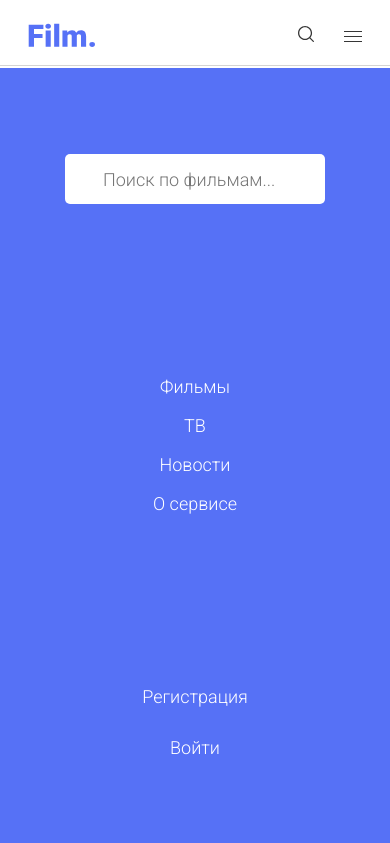
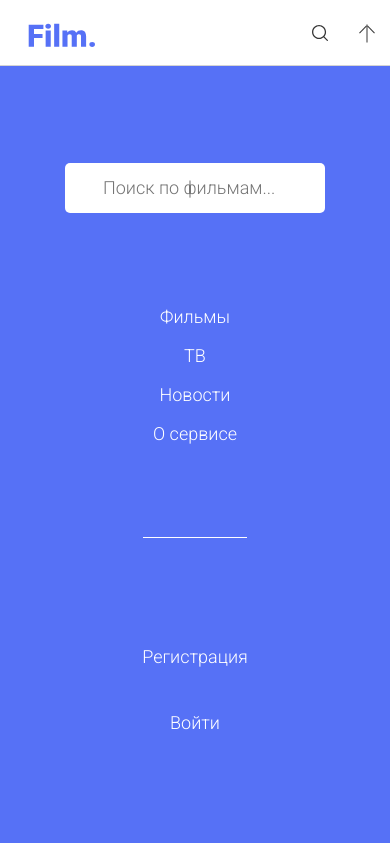
Before and after one commit to eclectic-mind/ghostbusters, a plain HTML site: page index.html in a window 390 px wide. Both pictures are taken after a click on the button 306 px from the left and 35 px from the top of the page. Shown: the top 843 px of the page. Drawn offline with Linux system fonts and the light colour scheme.

Commit message:
fix all bugs

```diff
--- a/index.html
+++ b/index.html
@@ -23,13 +23,18 @@
         <a href="#">Новости</a>
         <a href="#">О сервисе</a>
       </nav>
+      <div class="line"></div>
       <div class="button-group">
         <button href="#" class="sign-up">Регистрация</button><button href="#" class="login">Войти</button>
       </div>
     </div>
 
     <div class="mobile-buttons">
-      <button class="search-button"><img src="img/search-icon.svg" alt="search"></button><button class="menu-button">
+      <button class="search-button"><img src="img/search-icon.svg" alt="search"></button>
+      <button class="menu-button visible">
+        <span class="sandwitch-top"></span><span class="sandwitch-middle"></span><span class="sandwitch-bottom"></span>
+      </button>
+      <button class="menu-button-opened">
         <span class="sandwitch-top"></span><span class="sandwitch-middle"></span><span class="sandwitch-bottom"></span>
       </button>
     </div>
--- a/scripts/main.js
+++ b/scripts/main.js
@@ -3,12 +3,16 @@ $(document).ready(function () {
   const mobileSearchButton = $('.search-button');
   const mobileMenuButton = $('.menu-button');
   const mobileMenu = $('.m-menu');
+  const sandwitchOpened = $('.menu-button-opened');
   const tab = $('.tab');
 
   const showMobileMenu = () => {
     mobileMenu.toggleClass('visible');
+    mobileMenuButton.toggleClass('invisible');
+    sandwitchOpened.toggleClass('visible');
     $('body').toggleClass('no-scroll');
   };
+
   const changeTab = function () {
     tab.removeClass('active');
     $(this).toggleClass('active');
@@ -20,6 +24,7 @@ $(document).ready(function () {
 
   mobileSearchButton.on('click', showMobileMenu);
   mobileMenuButton.on('click', showMobileMenu);
+  sandwitchOpened.on('click', showMobileMenu);
   tab.on('click', changeTab);
 
   const mySwiper = new Swiper('.swiper-container', {
--- a/styles/styles.css
+++ b/styles/styles.css
@@ -35,6 +35,7 @@ h2 {
   height: 100%;
   align-items: center;
   flex-grow: 1;
+  justify-content: space-between;
 }
 .m-menu.visible {
   display: flex;
@@ -83,8 +84,21 @@ h2 {
   margin: 5px 0 0 0;
 }
 
-.menu-button {
+.menu-button,
+.menu-button-opened {
   margin: 8px 0 0 30px;
+}
+
+.mobile-buttons .menu-button-opened {
+  display: none;
+}
+
+.mobile-buttons .menu-button-opened.visible {
+  display: inline-block;
+}
+
+.mobile-buttons .menu-button.invisible {
+  display: none;
 }
 
 .sandwitch-top,
@@ -97,6 +111,34 @@ h2 {
   height: 1px;
   margin-top: 4px;
 }
+
+.menu-button-opened .sandwitch-top,
+.menu-button-opened .sandwitch-middle,
+.menu-button-opened .sandwitch-bottom {
+  position: absolute;
+}
+
+.menu-button-opened .sandwitch-middle {
+  transform: rotate(45deg);
+  top: 25px;
+  right: 14px;
+  width: 10px;
+}
+
+.menu-button-opened .sandwitch-top {
+  transform: rotate(-45deg);
+  top: 25px;
+  right: 22px;
+  width: 10px;
+}
+
+.menu-button-opened .sandwitch-bottom {
+  transform: rotate(90deg);
+  right: 14px;
+  top: 29px;
+  width: 18px;
+}
+
 .navigation {
   margin-right: 44px;
   margin-left: auto;
@@ -108,6 +150,18 @@ h2 {
   line-height: 21px;
   color: #363636;
   margin-right: 18px;
+}
+
+.navigation a:hover {
+  border-bottom: solid 1px #000000;
+}
+
+.line {
+  display: none;
+  flex-direction: column;
+  width: 104px;
+  height: 1px;
+  background-color: #ffffff;
 }
 
 .button-group {
@@ -123,9 +177,9 @@ h2 {
   border: none;
 }
 
-.sign-up {
+.button-group button.sign-up {
   color: #5671f6;
-  border-left: 1px solid #363636;
+  border-left: 1px solid #d4d4d4;
   background-color: #ffffff;
   padding-left: 34px;
   padding-right: 34px;
@@ -360,6 +414,7 @@ button.next {
   padding: 30px;
   border-radius: 5px;
   box-sizing: border-box;
+  min-height: 170px;
 }
 
 .item p {
@@ -385,8 +440,8 @@ button.next {
     height: 90px;
   }
 
-  .sign-up {
-    padding: 20px;
+  .button-group button.sign-up {
+    padding: 15px;
   }
   .login {
     padding: 0 40px;
@@ -452,15 +507,17 @@ button.next {
   .m-menu {
     position: fixed;
     left: 0;
-    top: 68px;
+    top: 66px;
     right: 0;
     bottom: 0;
-    height: calc(100% - 68px);
+    height: calc(100% - 66px);
     background-color: #5671f6;
     display: none;
     flex-direction: column;
     align-items: center;
     justify-content: space-around;
+    padding: 50px 0;
+    box-sizing: border-box;
   }
   .button-group {
     height: auto;
@@ -469,7 +526,7 @@ button.next {
   }
   .button-group button {
     height: auto;
-    padding: 0;
+    padding: 15px;
   }
   .search-input {
     margin: 0;
@@ -479,6 +536,20 @@ button.next {
     border: none;
     background-image: none;
   }
+
+  .navigation a:hover {
+    border-bottom: none;
+    color: #000000;
+  }
+
+  .login:hover {
+    color: #000000;
+  }
+
+  .button-group button.sign-up:hover {
+    color: #000000;
+  }
+
   .navigation {
     display: flex;
     flex-direction: column;
@@ -491,14 +562,20 @@ button.next {
     margin: 0 0 18px 0;
     font-size: 18px;
   }
+
   .navigation a:last-child {
     margin-bottom: 0;
   }
-  .sign-up {
+
+  .line {
+    display: flex;
+  }
+
+  .button-group button.sign-up {
     background-color: transparent;
     color: #ffffff;
     border: none;
-    margin-bottom: 30px;
+    margin-bottom: 15px;
   }
   .container {
     max-width: 560px;
@@ -529,6 +606,7 @@ button.next {
     display: block;
     margin-left: auto;
   }
+
   .header {
     height: 65px;
     padding: 0 28px;
```
Also changed, not shown: 1 other file.
